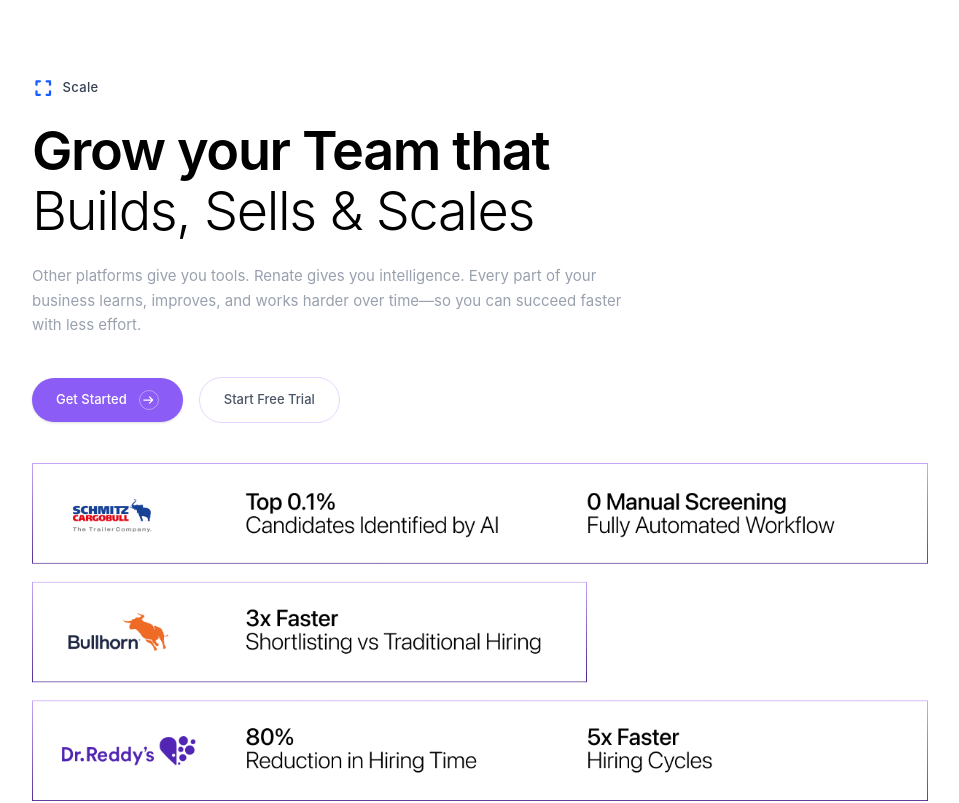
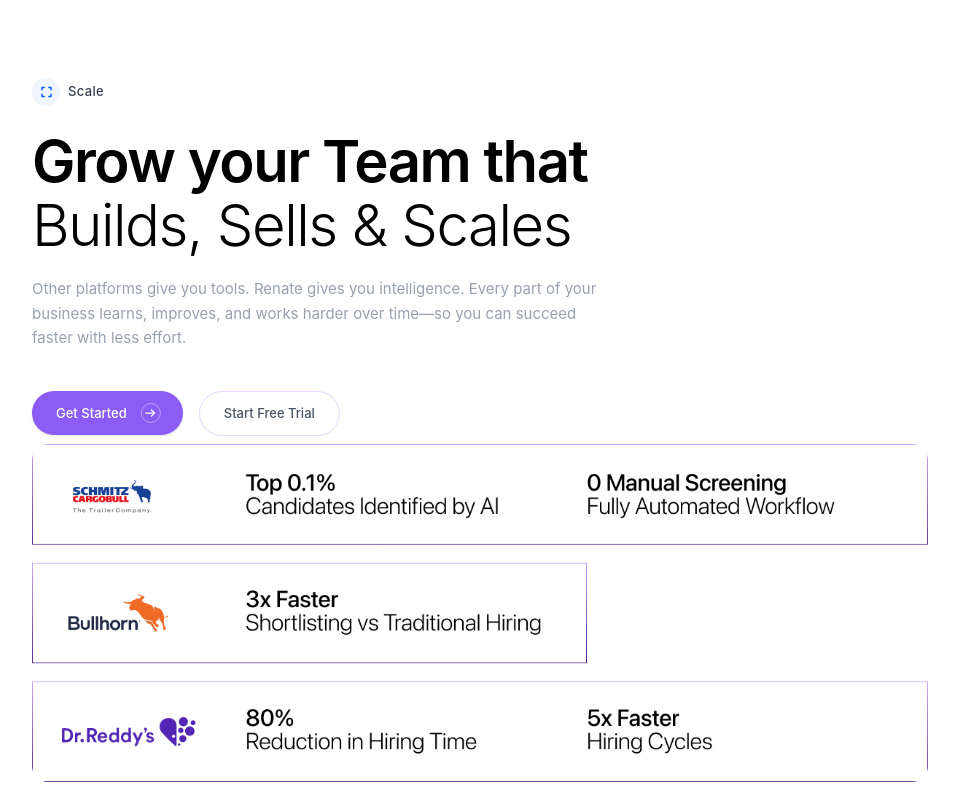
Before and after one commit to hrujulTodankar/Renate_Dashboard, a React (Vite) app: page / in a window 1280 px wide. Shown: the part 3480-4283 px from the top of the page, without its empty margins (96-1055 px from the left). Built offline with nearby package versions, Linux system fonts and the light colour scheme; a web font is replaced by a local one.

Commit message:
updated page 4

```diff
--- a/src/pages/page4.jsx
+++ b/src/pages/page4.jsx
@@ -1,76 +1,180 @@
-import React from 'react';
+/**
+ * RenateScaleSection.jsx
+ * ─────────────────────────────────────────────────────────────
+ * White "Scale" section with Framer Motion micro-interactions.
+ * Breakpoints: 375px (mobile) · 768px (tablet) · 1440px+ (desktop)
+ *
+ * Dependencies:
+ *   - framer-motion          →  npm install framer-motion
+ *   - @fortawesome/react-fontawesome + free-solid-svg-icons
+ *   - Tailwind CSS
+ */
+
+import React from "react";
+import { motion } from "framer-motion";
 import { FontAwesomeIcon } from "@fortawesome/react-fontawesome";
-import {
-    faExpand,
-    faArrowRight
-} from "@fortawesome/free-solid-svg-icons";
+import { faExpand, faArrowRight } from "@fortawesome/free-solid-svg-icons";
 import frame from "../assets/frame.png";
 
-function RenateScaleSection() {
+/* ─── Animation Variants ─────────────────────────────────────── */
+const fadeUp = {
+    hidden:  { opacity: 0, y: 24 },
+    visible: (delay = 0) => ({
+        opacity: 1, y: 0,
+        transition: { duration: 0.6, ease: [0.22, 1, 0.36, 1], delay },
+    }),
+};
+
+const stagger = {
+    hidden:  {},
+    visible: { transition: { staggerChildren: 0.12, delayChildren: 0.05 } },
+};
+
+const imageVariant = {
+    hidden:  { opacity: 0, y: 36, scale: 0.98 },
+    visible: {
+        opacity: 1, y: 0, scale: 1,
+        transition: { duration: 0.8, ease: [0.22, 1, 0.36, 1], delay: 0.25 },
+    },
+};
+
+/* ─── Sub-components ─────────────────────────────────────────── */
+
+/** Scale badge */
+function ScaleBadge() {
     return (
-        <section className="w-full bg-white py-20 px-6 sm:px-12 lg:px-20 font-sans flex flex-col min-h-[80vh]">
-
-            {/* Main Wrapper */}
-            <div className="max-w-5xl mx-auto w-full">
-
-                {/* ============================================================ */}
-                {/* UNIFIED CONTAINER: Holds both text and image together tightly */}
-                {/* ============================================================ */}
-                <div className="flex flex-col gap-10 items-start w-full">
-
-                    {/* TOP SECTION: Text Content & CTAs */}
-                    <div className="flex flex-col items-start text-left w-full">
-
-                        {/* Top Scale Badge */}
-                        <div className="flex items-center gap-2 mb-6">
-                            <div className="text-blue-600 text-lg flex items-center justify-center">
-                                <FontAwesomeIcon icon={faExpand} />
+        <motion.div
+            variants={fadeUp}
+            className="flex items-center gap-2 mb-6"
+        >
+            <div className="w-7 h-7 rounded-full bg-blue-50 flex items-center justify-center">
+                <FontAwesomeIcon icon={faExpand} className="text-blue-600 text-xs" />
             </div>
             <span className="text-[13px] font-medium text-gray-700 tracking-wide">Scale</span>
-                        </div>
+        </motion.div>
+    );
+}
 
-                        {/* Headline */}
-                        <h2 className="text-[36px] sm:text-[44px] lg:text-[54px] font-semibold text-black leading-[1.1] tracking-tight mb-6">
-                            Grow your Team that <br className="hidden sm:block" />
-                            <span className="font-light text-black">Builds, Sells & Scales</span>
-                        </h2>
+/** Headline block */
+function Headline() {
+    return (
+        <motion.h2
+            variants={fadeUp}
+            custom={0.05}
+            className="text-[32px] sm:text-[42px] lg:text-[54px] xl:text-[58px]
+                       font-semibold text-black leading-[1.1] tracking-tight mb-5"
+        >
+            Grow your Team that{" "}
+            <br className="hidden sm:block" />
+            <span className="font-light text-black">Builds, Sells &amp; Scales</span>
+        </motion.h2>
+    );
+}
 
-                        {/* Sub-headline Paragraph */}
-                        <p className="text-[15px] text-gray-400 font-normal leading-relaxed max-w-[600px] mb-10">
+/** Sub-paragraph */
+function SubText() {
+    return (
+        <motion.p
+            variants={fadeUp}
+            custom={0.1}
+            className="text-[14px] sm:text-[15px] text-gray-400 font-normal
+                       leading-relaxed max-w-[580px] mb-10"
+        >
             Other platforms give you tools. Renate gives you intelligence.
             Every part of your business learns, improves, and works harder
             over time—so you can succeed faster with less effort.
-                        </p>
+        </motion.p>
+    );
+}
 
-                        {/* Buttons */}
-                        <div className="flex flex-wrap justify-start items-center gap-4">
-                            <button className="bg-[#8B5CF6] text-white text-[13px] font-medium px-6 py-3 rounded-full flex items-center gap-3 hover:bg-[#7C3AED] transition-colors shadow-sm">
+/** CTA button row */
+function CTAButtons() {
+    return (
+        <motion.div
+            variants={fadeUp}
+            custom={0.15}
+            className="flex flex-wrap items-center gap-3 sm:gap-4"
+        >
+            {/* Primary */}
+            <motion.button
+                whileHover={{ scale: 1.05, boxShadow: "0 8px 24px rgba(139,92,246,0.35)" }}
+                whileTap={{ scale: 0.97 }}
+                className="bg-[#8B5CF6] text-white text-[13px] font-medium px-6 py-3
+                           rounded-full flex items-center gap-3 hover:bg-[#7C3AED]
+                           transition-colors shadow-sm"
+            >
                 Get Started
-                                <div className="w-5 h-5 rounded-full border border-white/40 flex items-center justify-center">
+                <motion.span
+                    animate={{ x: [0, 3, 0] }}
+                    transition={{ repeat: Infinity, duration: 1.8, ease: "easeInOut" }}
+                    className="w-5 h-5 rounded-full border border-white/40
+                               flex items-center justify-center"
+                >
                     <FontAwesomeIcon icon={faArrowRight} className="text-[10px]" />
-                                </div>
-                            </button>
+                </motion.span>
+            </motion.button>
 
-                            <button className="border border-purple-200 text-gray-600 text-[13px] font-medium px-6 py-3 rounded-full hover:bg-gray-50 transition-colors">
+            {/* Secondary */}
+            <motion.button
+                whileHover={{ scale: 1.04, backgroundColor: "#f5f0ff", borderColor: "#a78bfa" }}
+                whileTap={{ scale: 0.97 }}
+                className="border border-purple-200 text-gray-600 text-[13px] font-medium
+                           px-6 py-3 rounded-full transition-colors"
+            >
                 Start Free Trial
-                            </button>
-                        </div>
-                    </div>
+            </motion.button>
+        </motion.div>
+    );
+}
 
-                    {/* BOTTOM SECTION: Exported Image Frame */}
-                    {/* Changed to justify-start so it anchors to the same left line as the text */}
-                    <div className="flex justify-start w-full">
-                        <img
+/** Frame image with reveal animation */
+function FrameImage() {
+    return (
+        <motion.div
+            initial="hidden"
+            whileInView="visible"
+            viewport={{ once: true, amount: 0.2 }}
+            variants={imageVariant}
+            className="w-full mt-2"
+        >
+            <motion.img
                 src={frame}
                 alt="Renate Scaling Metrics"
-                            className="w-full max-w-4xl h-auto object-contain"
+                whileHover={{ scale: 1.01, boxShadow: "0 24px 64px rgba(139,92,246,0.12)" }}
+                transition={{ duration: 0.35, ease: "easeOut" }}
+                className="w-full max-w-4xl h-auto object-contain rounded-2xl"
             />
-                    </div>
+        </motion.div>
+    );
+}
 
-                </div>
+/* ─── Page Root ──────────────────────────────────────────────── */
+export default function RenateScaleSection() {
+    return (
+        <section
+            className="w-full bg-white py-16 sm:py-20
+                       px-4 sm:px-10 lg:px-20 xl:px-28
+                       font-sans overflow-hidden"
+        >
+            <div className="max-w-5xl mx-auto w-full">
+
+                {/* Text block — stagger on scroll */}
+                <motion.div
+                    initial="hidden"
+                    whileInView="visible"
+                    viewport={{ once: true, amount: 0.35 }}
+                    variants={stagger}
+                    className="flex flex-col items-start text-left w-full"
+                >
+                    <ScaleBadge />
+                    <Headline />
+                    <SubText />
+                    <CTAButtons />
+                </motion.div>
+
+                {/* Frame image — separate whileInView trigger */}
+                <FrameImage />
             </div>
         </section>
     );
 }
-
-export default RenateScaleSection;
```
Lines whose indentation alone changed are shown as unchanged.
